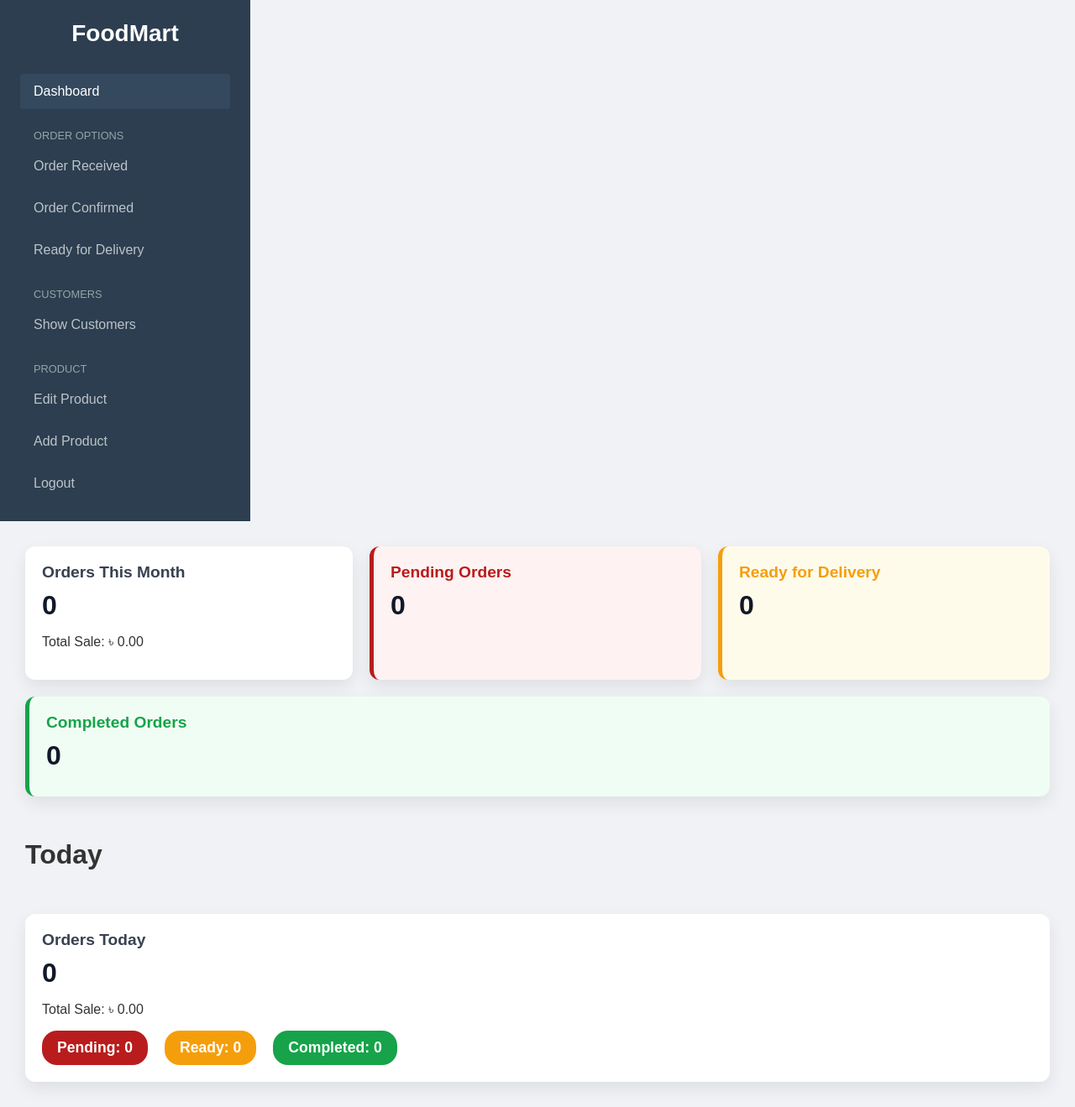
After one commit to ishayanalam/FoodMart, a PHP site: page /admin_dashboard.php in a window 1280 px wide. The commit adds this page. Shown: the whole page at 84% size. Run offline with PHP 8.4, Linux system fonts and the light colour scheme; data comes from the database, SQL or seed files in the repository; data that the repository does not hold is empty.

Commit message:
admin dashboard ready

```diff
--- /dev/null
+++ b/admin_dashboard.php
@@ -0,0 +1,219 @@
+<?php
+include 'db_connection.php';
+include 'components/admin/admin_header.php';
+
+
+// -------------------- TODAY'S METRICS --------------------
+$today = date('Y-m-d');
+
+// Total orders today
+$today_orders = $connection->query("SELECT COUNT(*) AS total FROM orders WHERE DATE(order_date)='$today'")->fetch_assoc()['total'];
+
+// Total sale amount today
+$today_sales = $connection->query("SELECT COALESCE(SUM(total_amount),0) AS total FROM orders WHERE DATE(order_date)='$today'")->fetch_assoc()['total'];
+
+// Pending, ready, completed orders today
+$today_pending = $connection->query("SELECT COUNT(*) AS total FROM orders WHERE order_status='Pending' AND DATE(order_date)='$today'")->fetch_assoc()['total'];
+$today_ready = $connection->query("SELECT COUNT(*) AS total FROM orders WHERE order_status='Ready for Delivery' AND DATE(order_date)='$today'")->fetch_assoc()['total'];
+$today_completed = $connection->query("SELECT COUNT(*) AS total FROM orders WHERE order_status='Completed' AND DATE(order_date)='$today'")->fetch_assoc()['total'];
+
+// Today's orders by category (ascending)
+$today_category_orders = $connection->query("
+    SELECT c.name AS category_name, COUNT(oi.order_item_id) AS total_items
+    FROM order_item oi
+    JOIN orders o ON oi.order_id = o.order_id
+    JOIN products p ON oi.product_id = p.product_id
+    JOIN categories c ON p.category_id = c.category_id
+    WHERE DATE(o.order_date)='$today'
+    GROUP BY c.category_id
+    ORDER BY c.name ASC
+");
+
+// -------------------- THIS MONTH'S METRICS --------------------
+$this_month = date('Y-m');
+$month_orders = $connection->query("SELECT COUNT(*) AS total FROM orders WHERE DATE_FORMAT(order_date,'%Y-%m')='$this_month'")->fetch_assoc()['total'];
+$month_sales = $connection->query("SELECT COALESCE(SUM(total_amount),0) AS total FROM orders WHERE DATE_FORMAT(order_date,'%Y-%m')='$this_month'")->fetch_assoc()['total'];
+$month_pending = $connection->query("SELECT COUNT(*) AS total FROM orders WHERE order_status='Pending' AND DATE_FORMAT(order_date,'%Y-%m')='$this_month'")->fetch_assoc()['total'];
+$month_ready = $connection->query("SELECT COUNT(*) AS total FROM orders WHERE order_status='Ready for Delivery' AND DATE_FORMAT(order_date,'%Y-%m')='$this_month'")->fetch_assoc()['total'];
+$month_completed = $connection->query("SELECT COUNT(*) AS total FROM orders WHERE order_status='Completed' AND DATE_FORMAT(order_date,'%Y-%m')='$this_month'")->fetch_assoc()['total'];
+
+// Category-wise items sold this month
+$month_category_orders = $connection->query("
+    SELECT c.name AS category_name, COUNT(oi.order_item_id) AS total_items
+    FROM order_item oi
+    JOIN orders o ON oi.order_id = o.order_id
+    JOIN products p ON oi.product_id = p.product_id
+    JOIN categories c ON p.category_id = c.category_id
+    WHERE DATE_FORMAT(o.order_date,'%Y-%m')='$this_month'
+    GROUP BY c.category_id
+    ORDER BY c.name ASC
+");
+?>
+
+<style>
+.dashboard-wrapper {
+    display: flex;
+    flex-direction: column;
+    gap: 30px;
+    padding: 30px;
+}
+
+.cards-row {
+    display: flex;
+    flex-wrap: wrap;
+    gap: 20px;
+}
+
+.card {
+    background: #ffffff;
+    flex: 1 1 250px;
+    padding: 20px;
+    border-radius: 12px;
+    box-shadow: 0 8px 20px rgba(0,0,0,0.08);
+    transition: transform 0.2s, box-shadow 0.2s;
+}
+
+.card:hover {
+    transform: translateY(-5px);
+    box-shadow: 0 12px 24px rgba(0,0,0,0.12);
+}
+
+.card h3 {
+    margin: 0 0 10px 0;
+    font-size: 1.2rem;
+    color: #374151;
+}
+
+.card h2 {
+    margin: 0 0 10px 0;
+    font-size: 2rem;
+    color: #111827;
+}
+
+/* Combined Status Summary */
+.status-summary {
+    margin-top: 15px;
+    display: flex;
+    gap: 20px;
+    font-size: 1.4rem;
+    font-weight: bold;
+}
+
+/* Prominent badges */
+.status-badge {
+    padding: 10px 18px;
+    border-radius: 18px;
+    font-size: 1.1rem;
+    display: inline-block;
+    color: #fff;
+}
+
+.status-pending { background: #b91c1c; }
+.status-ready { background: #f59e0b; }
+.status-completed { background: #16a34a; }
+
+/* Separate month status cards */
+.card-pending { background-color: #fef2f2; border-left: 5px solid #b91c1c; }
+.card-ready { background-color: #fffbeb; border-left: 5px solid #f59e0b; }
+.card-completed { background-color: #f0fdf4; border-left: 5px solid #16a34a; }
+.card-pending h3 { color: #b91c1c; }
+.card-ready h3 { color: #f59e0b; }
+.card-completed h3 { color: #16a34a; }
+
+.category-table {
+    width: 100%;
+    border-collapse: collapse;
+    margin-top: 10px;
+}
+
+.category-table th, .category-table td {
+    border: 1px solid #e5e7eb;
+    padding: 8px;
+    text-align: center;
+}
+
+.category-table th {
+    background-color: #f3f4f6;
+    font-weight: bold;
+    color: #374151;
+}
+</style>
+<?php include 'components/admin/admin_navbar.php'; ?>
+
+<div class="main-content dashboard-wrapper">
+
+    <!-- Month Totals Row -->
+    <div class="cards-row">
+        <div class="card">
+            <h3>Orders This Month</h3>
+            <h2><?php echo $month_orders; ?></h2>
+            <p>Total Sale: ৳ <?php echo number_format($month_sales,2); ?></p>
+        </div>
+        <div class="card card-pending">
+            <h3>Pending Orders</h3>
+            <h2><?php echo $month_pending; ?></h2>
+        </div>
+        <div class="card card-ready">
+            <h3>Ready for Delivery</h3>
+            <h2><?php echo $month_ready; ?></h2>
+        </div>
+        <div class="card card-completed">
+            <h3>Completed Orders</h3>
+            <h2><?php echo $month_completed; ?></h2>
+        </div>
+    </div>
+
+    <!-- Today Section -->
+    <h1>Today</h1>
+    <div class="cards-row">
+        <div class="card">
+            <h3>Orders Today</h3>
+            <h2><?php echo $today_orders; ?></h2>
+            <p>Total Sale: ৳ <?php echo number_format($today_sales,2); ?></p>
+            <div class="status-summary">
+                <span class="status-badge status-pending">Pending: <?php echo $today_pending; ?></span>
+                <span class="status-badge status-ready">Ready: <?php echo $today_ready; ?></span>
+                <span class="status-badge status-completed">Completed: <?php echo $today_completed; ?></span>
+            </div>
+
+            <?php if($today_category_orders->num_rows > 0): ?>
+            <table class="category-table">
+                <thead>
+                    <tr><th>Category</th><th>Items Ordered</th></tr>
+                </thead>
+                <tbody>
+                    <?php while($row = $today_category_orders->fetch_assoc()): ?>
+                    <tr>
+                        <td><?php echo htmlspecialchars($row['category_name']); ?></td>
+                        <td><?php echo $row['total_items']; ?></td>
+                    </tr>
+                    <?php endwhile; ?>
+                </tbody>
+            </table>
+            <?php endif; ?>
+        </div>
+    </div>
+
+    <!-- Month Category Table -->
+    <?php if($month_category_orders->num_rows > 0): ?>
+    <div class="card">
+        <h3>Items Sold by Category This Month</h3>
+        <table class="category-table">
+            <thead>
+                <tr><th>Category</th><th>Items Sold</th></tr>
+            </thead>
+            <tbody>
+                <?php while($row = $month_category_orders->fetch_assoc()): ?>
+                <tr>
+                    <td><?php echo htmlspecialchars($row['category_name']); ?></td>
+                    <td><?php echo $row['total_items']; ?></td>
+                </tr>
+                <?php endwhile; ?>
+            </tbody>
+        </table>
+    </div>
+    <?php endif; ?>
+
+</div>
+
+<?php include 'components/admin/admin_footer.php'; ?>
--- a/components/admin/admin_navbar.php
+++ b/components/admin/admin_navbar.php
@@ -2,7 +2,7 @@
     <h1>FoodMart</h1>
     <nav>
       <ul>
-        <li><a href="#" class="active">Dashboard</a></li>
+        <li><a href="admin_dashboard.php" class="active">Dashboard</a></li>
 
         <li class="nav-heading">Order Options</li>
         <li><a href="admin_order_received.php">Order Received</a></li>
```
